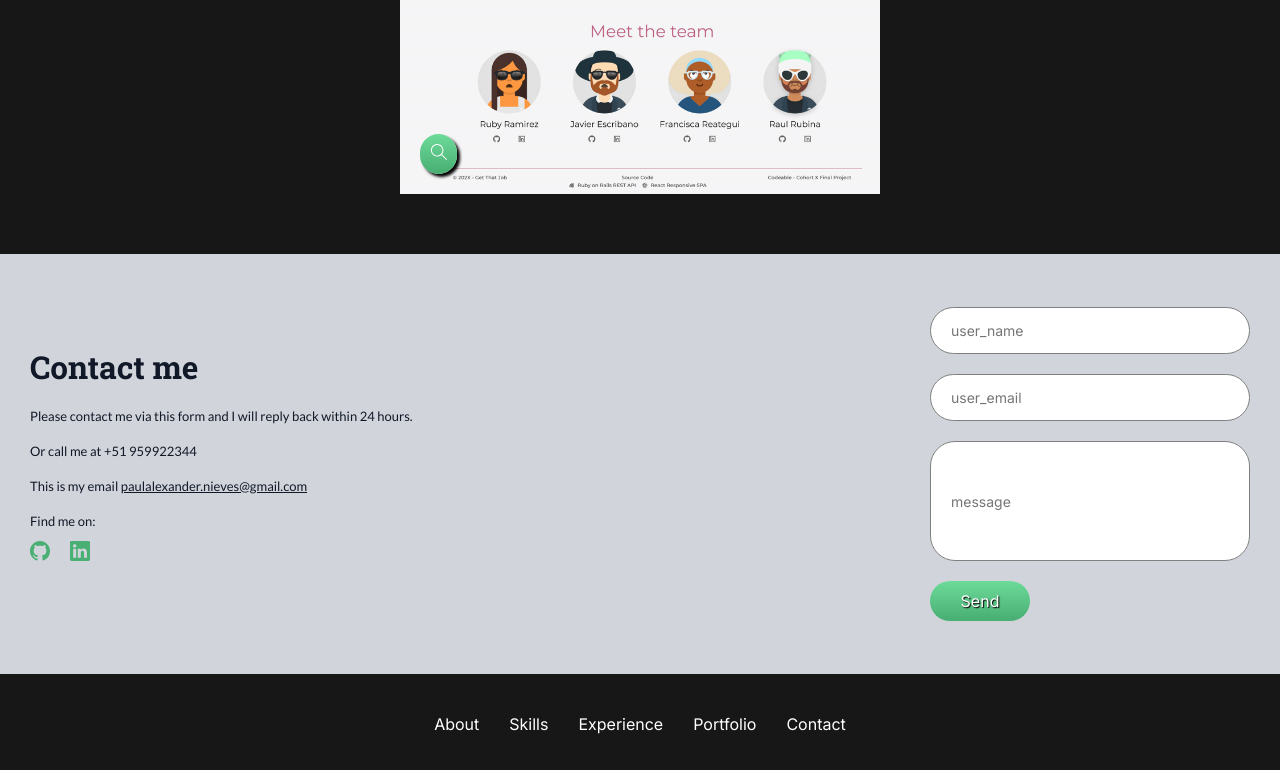
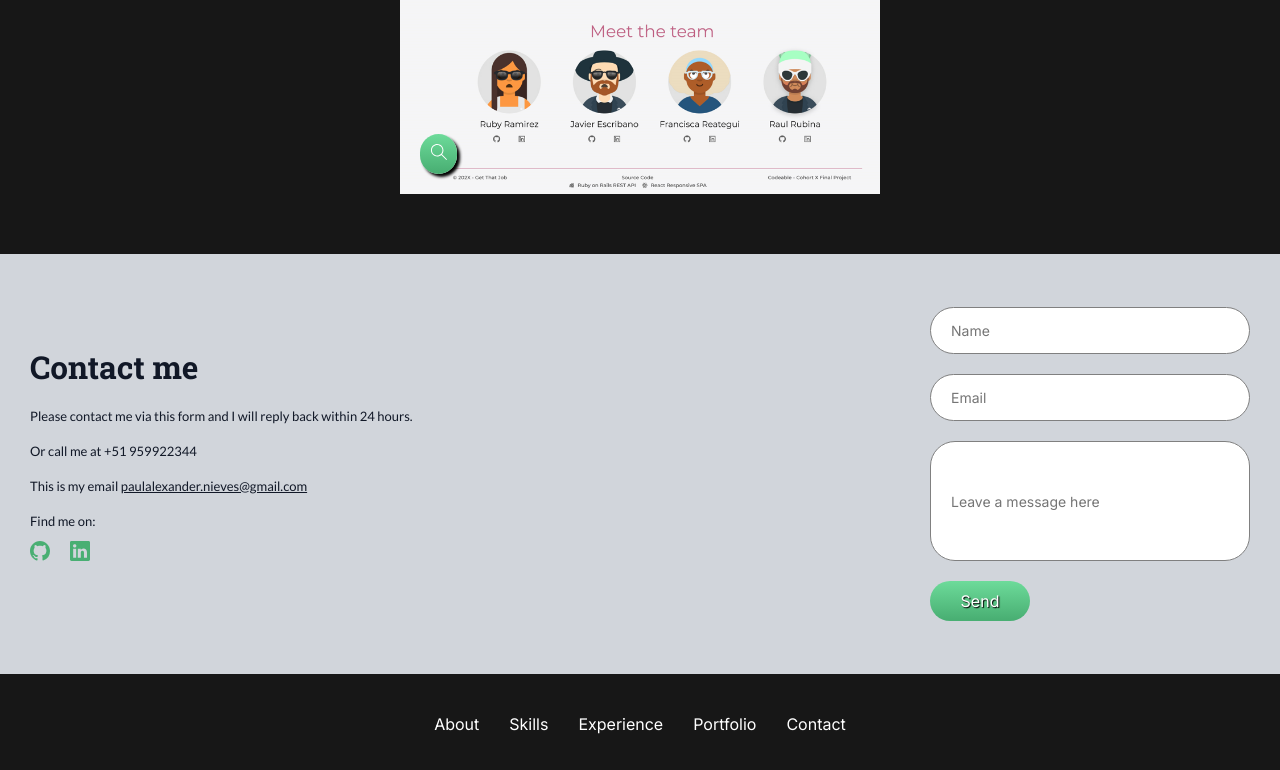
Before and after one commit to AlexanderNievesC/Alex_page, a React (Create React App) app: page / in a window 1280 px wide. Shown: the part 3088-3858 px from the top of the page. Built offline with nearby package versions, Linux system fonts and the light colour scheme.

Commit message:
Updating name

```diff
--- a/src/components/contact.js
+++ b/src/components/contact.js
@@ -39,9 +39,9 @@ export default function Contact() {
       </SubContainer>
       <SubContainer>
         <StyledForm ref={form} onSubmit={sendEmail}>
-          <InputStyled type="text" placeholder="user_name" main></InputStyled>
-          <InputStyled type="text" placeholder="user_email" main></InputStyled>
-          <InputStyled type="text" placeholder="message"></InputStyled>
+          <InputStyled type="text" name="user_name" placeholder="Name" main></InputStyled>
+          <InputStyled type="text" name="user_email"  placeholder="Email" main></InputStyled>
+          <InputStyled type="text" name="message" placeholder="Leave a message here"></InputStyled>
           <Button>Send</Button>
         </StyledForm>
       </SubContainer>
```
